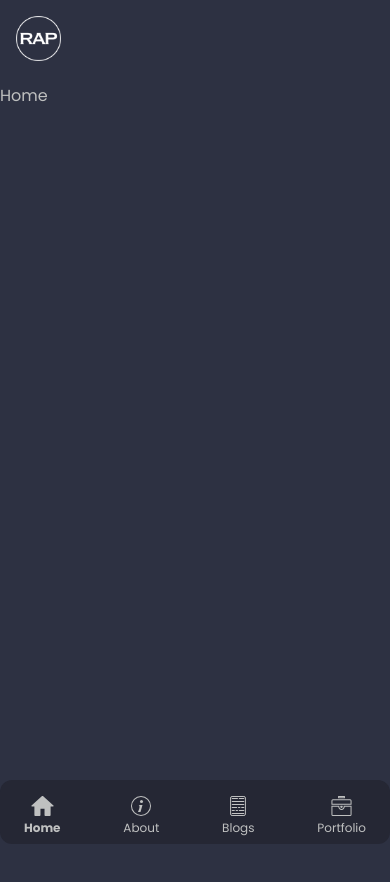
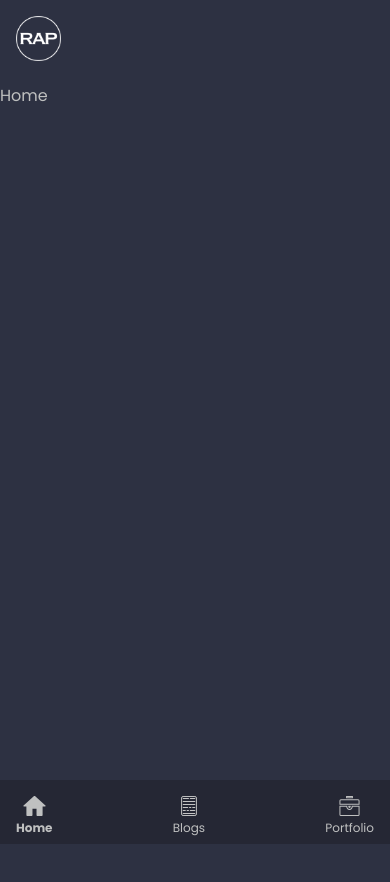
Before and after one commit to RendyArthaP/web-portfolio, a Next.js app: page / in a window 390 px wide. Shown: the top 882 px of the page. Built offline with nearby package versions, Linux system fonts and the light colour scheme.

Commit message:
fix: remove about section

```diff
--- a/src/components/Tabbar/Tabbar.tsx
+++ b/src/components/Tabbar/Tabbar.tsx
@@ -6,8 +6,10 @@ interface Props {
 
 const Tabbar: FC<Props> = ({ children }) => {
   return (
-    <div className="bg-dark-blue rounded-xl bottom-0 z-50 p-4 w-full fixed h-16 md:hidden">
-      <div className="flex flex-row justify-between mx-auto max-w-lg">{children}</div>
+    <div className="bg-dark-blue bottom-0 z-50 py-4 px-2 w-full fixed h-16 md:hidden">
+      <div className="flex flex-row justify-between mx-auto max-w-lg">
+        {children}
+      </div>
     </div>
   );
 };
--- a/src/components/layout/Layout.tsx
+++ b/src/components/layout/Layout.tsx
@@ -1,10 +1,8 @@
 import React, { FC, ReactNode } from "react";
 import HomeInactive from "~/public/icons/tabbar/inactive/home-inactive.svg";
-import AboutInactive from "~/public/icons/tabbar/inactive/about-inactive.svg";
 import BlogsInactive from "~/public/icons/tabbar/inactive/blogs-inactive.svg";
 import PortfolioInactive from "~/public/icons/tabbar/inactive/portfolio-inactive.svg";
 import HomeActivate from "~/public/icons/tabbar/active/home-active.svg";
-import AboutActivate from "~/public/icons/tabbar/active/about-active.svg";
 import BlogsActivate from "~/public/icons/tabbar/active/blogs-active.svg";
 import PortfolioActivate from "~/public/icons/tabbar/active/portfolio-active.svg";
 import { useRouter } from "next/router";
@@ -14,7 +12,6 @@ import TabbarItem from "../Tabbar/TabbarItem";
 import { tabbarActive } from "../../utils/tabbarActive";
 import {
   activeHome,
-  activeAbout,
   activeBlogs,
   activePortfolio,
 } from "../../constants/activeTabbar";
@@ -42,13 +39,6 @@ const Layout: FC<Props> = ({ children }) => {
               title="Home"
             />
             <TabbarItem
-              active={tabbarActive(routerPath, activeAbout)}
-              iconActive={AboutActivate}
-              iconInactive={AboutInactive}
-              router="/about"
-              title="About"
-            />
-            <TabbarItem
               active={tabbarActive(routerPath, activeBlogs)}
               iconActive={BlogsActivate}
               iconInactive={BlogsInactive}
--- a/src/constants/activeTabbar.ts
+++ b/src/constants/activeTabbar.ts
@@ -1,6 +1,4 @@
 export const activeHome = ["/"];
-
-export const activeAbout = ["/about"];
 
 export const activeBlogs = ["/blogs", "/blogs/[slug]"];
 
--- a/src/pages/_app.tsx
+++ b/src/pages/_app.tsx
@@ -12,13 +12,11 @@ function MyApp({ Component, pageProps }: AppProps) {
   useEffect(() => {
     Router.events.on("routeChangeStart", () => {
       setLoading(true);
-      console.log('Page start to change');
     })
 
     return(() => {
       Router.events.on("routeChangeComplete", () => {
         setLoading(false);
-        console.log('Page already change');
       })
     })
   })
--- a/src/pages/about.tsx
+++ /dev/null
@@ -1,6 +0,0 @@
-import { NextPage } from "next";
-const About: NextPage = () => {
-  return <div>About</div>;
-};
-
-export default About;
--- a/src/pages/blogs/[slug].tsx
+++ b/src/pages/blogs/[slug].tsx
@@ -23,7 +23,7 @@ const BlogsDetail = ({
         <meta name={"og:description"} title={"og:description"} content={blogDetails?.properties?.description?.rich_text[0]?.text?.content}/>
       </Head>
       <article className='prose'>
-        <ReactMarkdown>
+        <ReactMarkdown className="mx-4">
           {markdown}
         </ReactMarkdown>
       </article>
```
Also changed, not shown: src/components/Navbar/Navbar.tsx (+0 -8 lines), public/icons/tabbar/active/about-active.svg (deleted), public/icons/tabbar/inactive/about-inactive.svg (deleted).
